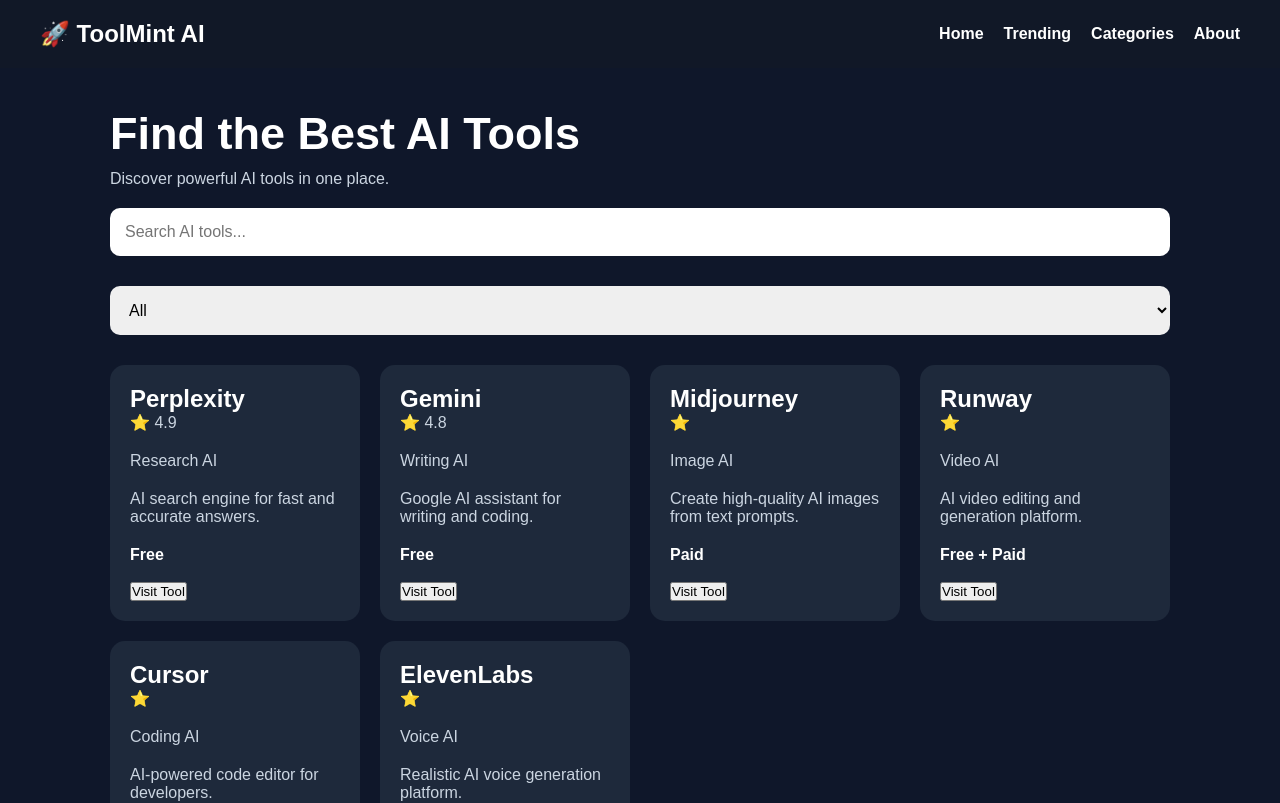
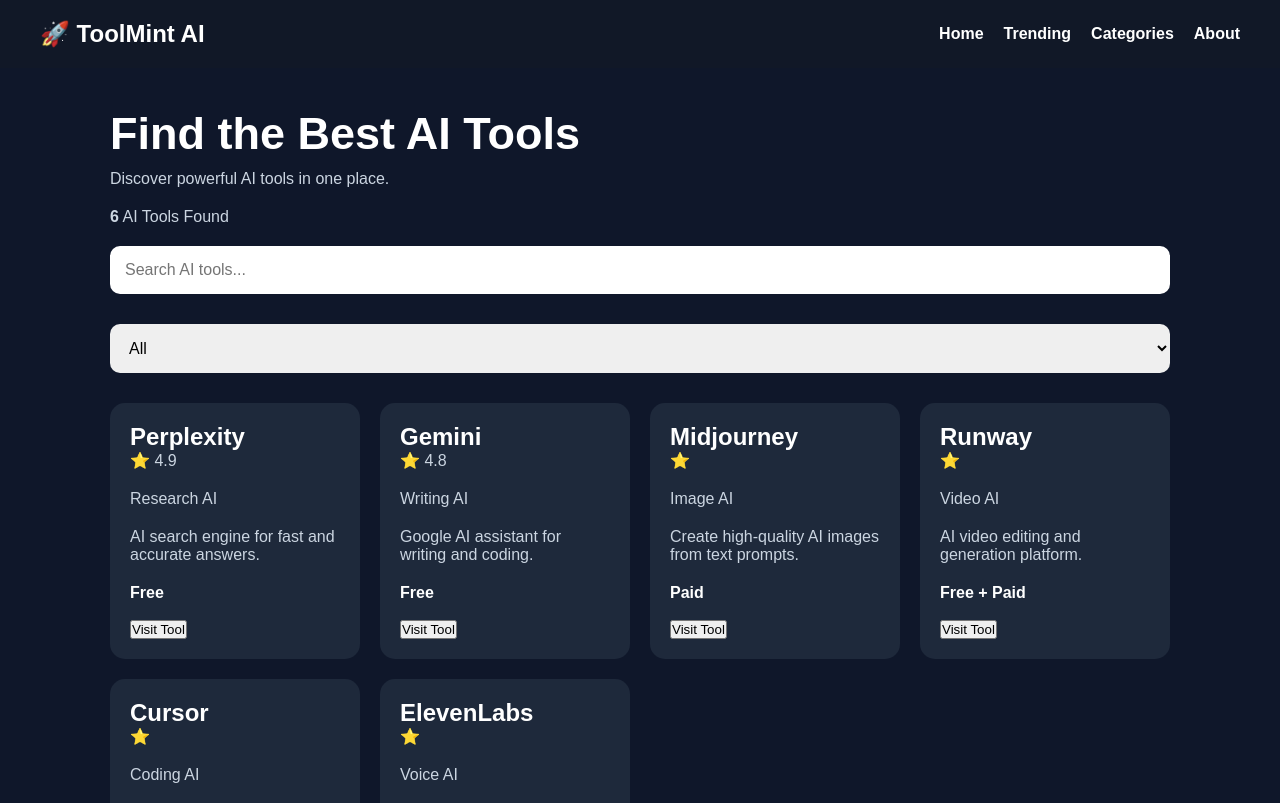
Before and after one commit to neerajpatel72725-cmd/toolmint-ai, a React (Vite) app: page / in a window 1280 px wide. Shown: the top 803 px of the page. Built offline with nearby package versions, Linux system fonts and the light colour scheme.

Commit message:
Show AI tools count

```diff
--- a/src/App.jsx
+++ b/src/App.jsx
@@ -9,7 +9,6 @@
   const matchSearch = tool.name
     .toLowerCase()
     .includes(search.toLowerCase());
-
   const matchCategory =
     category === "All" || tool.category === category;
 
@@ -32,6 +31,7 @@
         <h1>Find the Best AI Tools</h1>
 
         <p>Discover powerful AI tools in one place.</p>
+<p><strong>{filtered.length}</strong> AI Tools Found</p>
 
         <input
           className="search"
```
